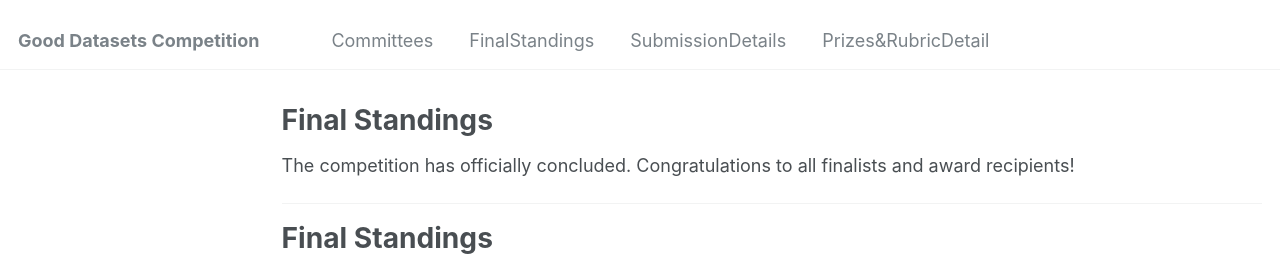
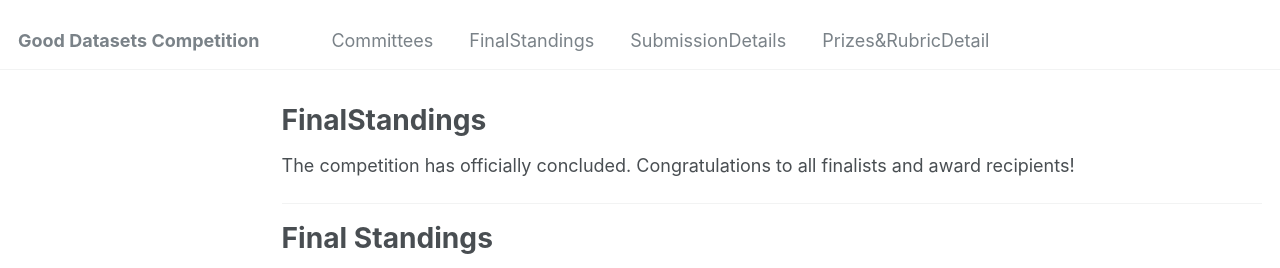
Before and after one commit to dpPEScomp/pesdpcompetition.github.io, a Jekyll site: the page built from _pages/FinalStandings.md, in a window 1280 px wide and 1036 px high. Shown: the top 268 px of the window. Built offline with Jekyll 4.4.1, drawn with Linux system fonts in a browser that asks for light colours.

Commit message:
Update FinalStandings.md

```diff
--- a/_pages/FinalStandings.md
+++ b/_pages/FinalStandings.md
@@ -1,6 +1,6 @@
 ---
 layout: archive
-title: "Final Standings"
+title: "FinalStandings"
 permalink: /finalstandings/
 author_profile: false
 ---
```
